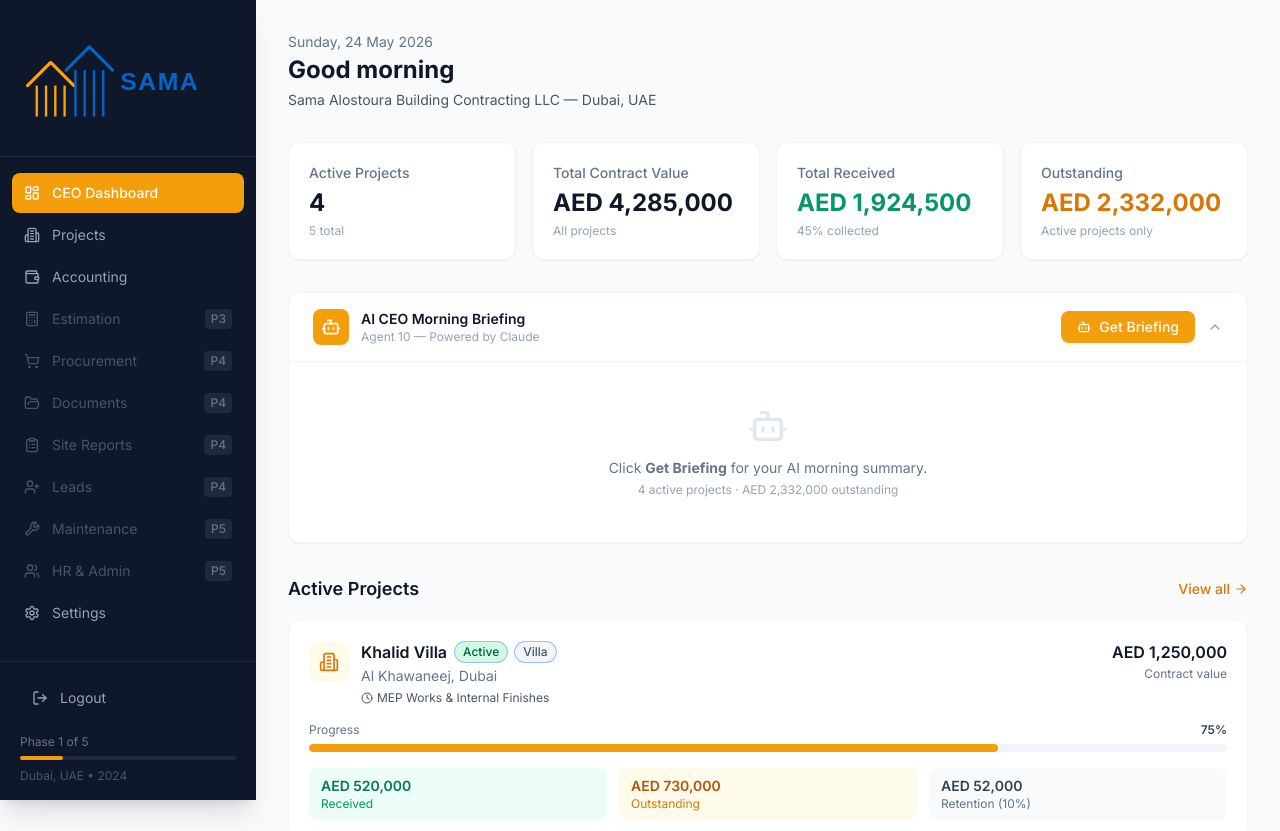
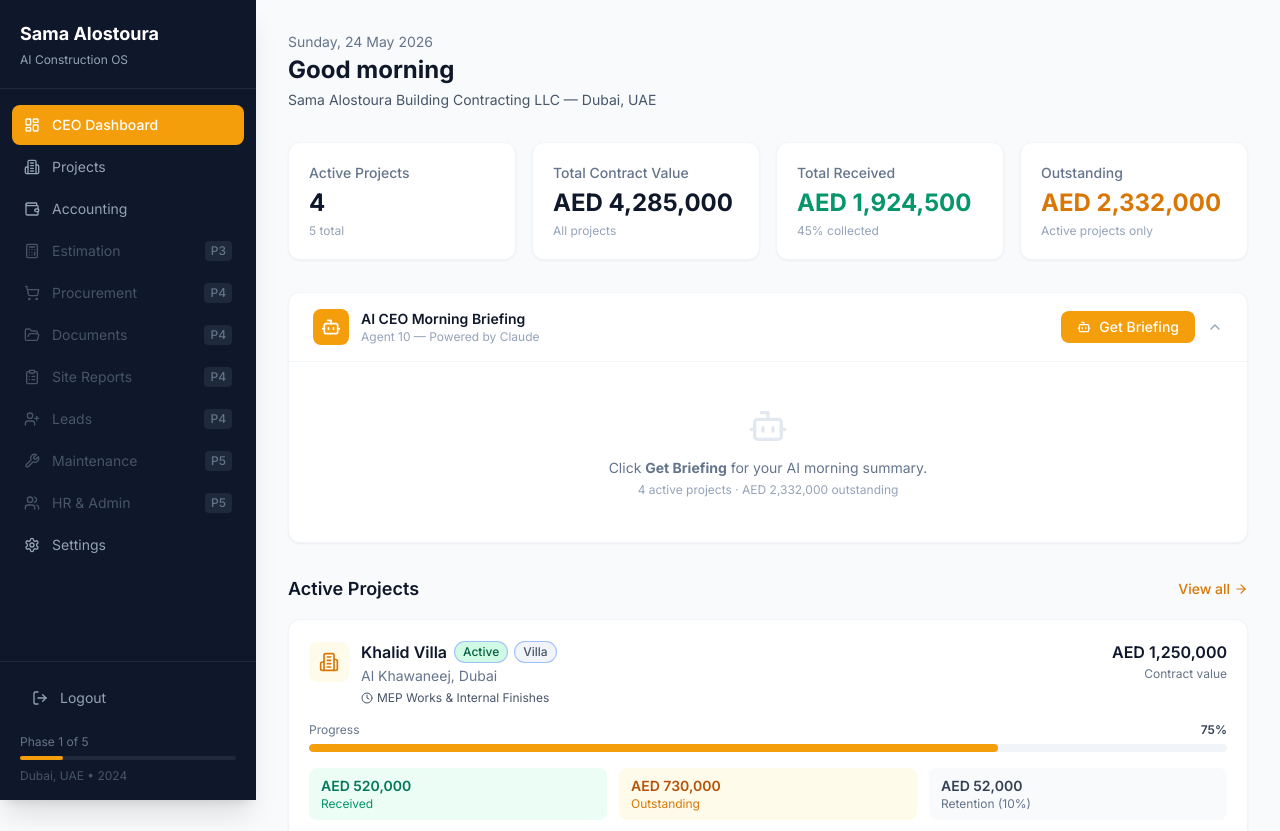
Before and after one commit to afansethi-alostoura/sama-alostoura, a Next.js app: page / in a window 1280 px wide. Shown: the top 831 px of the page. Built offline with nearby package versions, Linux system fonts and the light colour scheme.

Commit message:
Remove all logos from app - sidebar and login now show only text branding

```diff
--- a/components/layout/sidebar.tsx
+++ b/components/layout/sidebar.tsx
@@ -7,7 +7,6 @@ import {
   LogOut,
 } from 'lucide-react'
 import { cn } from '@/lib/utils'
-import { SamaLogoSmall } from '@/components/logo/sama-logo'
 
 const NAV_ITEMS = [
   { label: 'CEO Dashboard',  href: '/',             icon: LayoutDashboard, phase: 1 },
@@ -38,9 +37,10 @@ export function Sidebar() {
 
   return (
     <aside className="fixed left-0 top-0 h-screen w-64 bg-slate-900 flex flex-col z-40 shadow-xl">
-      {/* Logo */}
-      <div className="px-3 py-4 border-b border-slate-800">
-        <SamaLogoSmall className="w-full h-auto" />
+      {/* Branding */}
+      <div className="px-5 py-5 border-b border-slate-800">
+        <h1 className="text-white font-bold text-lg">Sama Alostoura</h1>
+        <p className="text-slate-400 text-xs mt-1">AI Construction OS</p>
       </div>
 
       {/* Navigation */}
```
